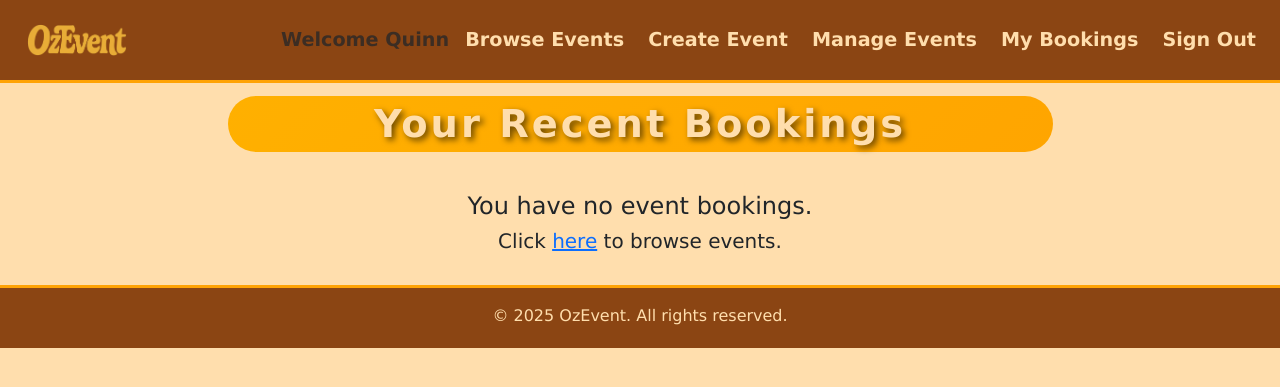
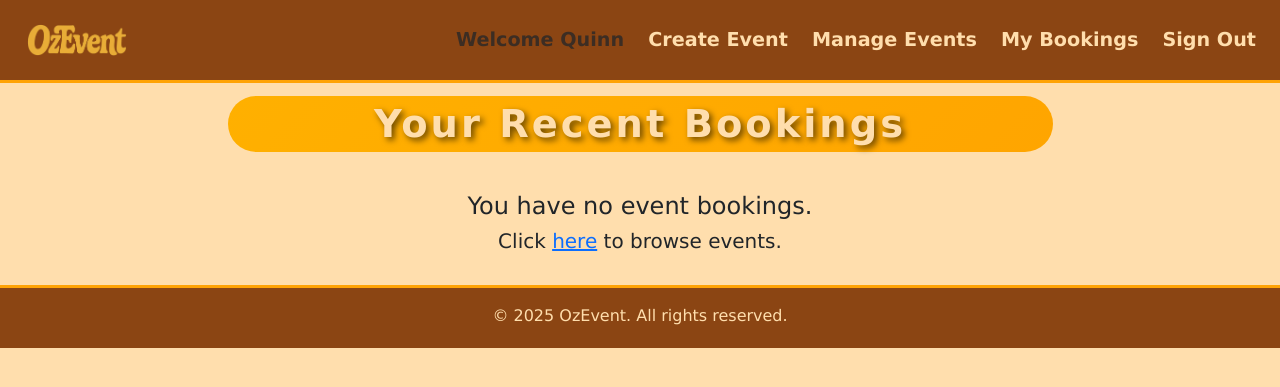
Before and after one commit to qarigby/IAB-207_A3_GRP-16, a Flask app: page /bookings in a window 1280 px wide. Shown: the top 387 px of the page. Run offline with Flask 3, Linux system fonts and the light colour scheme; a user stored in the database is signed in; some libraries are stand-ins or nearby versions.

Commit message:
dummy data

```diff
--- a/a3_group_16/ozevent/templates/base.html
+++ b/a3_group_16/ozevent/templates/base.html
@@ -39,7 +39,6 @@
                         <!-- Other Links -->
                         {% if current_user.is_authenticated %}
                         <a class="nav-item nav-link disabled text-muted" href="#">Welcome {{current_user.firstname}}</a>
-                        <li class="nav-item"><a class="nav-link" href="{{ url_for('main.index') }}">Browse Events</a></li>
                         <li class="nav-item ms-2 me-2"><a class="nav-link" href="{{ url_for('events.create') }}">Create Event</a></li>
                         <li class="nav-item me-2"><a class="nav-link" href="{{ url_for('events.owned_events') }}">Manage Events</a></li>
                         <li class="nav-item me-2"><a class="nav-link" href="{{ url_for('booking.bookings') }}">My Bookings</a></li>
@@ -47,7 +46,6 @@
 
                         {% else %}
 
-                        <li class="nav-item"><a class="nav-link" href="{{ url_for('main.index') }}">Browse Events</a></li>
                         <li class="nav-item me-2"><a class="nav-link" href="{{ url_for('auth.register') }}">Register</a></li>
                         <li class="nav-item me-2"><a class="nav-link" href="{{ url_for('auth.login') }}">Login</a></li>
                         {% endif %}
@@ -73,9 +71,6 @@
                 </div>
                 <div class="offcanvas-body">
                     <ul class="navbar-nav">
-
-                        <li class="nav-item"><a class="nav-link" href="{{ url_for('main.index') }}">Browse Events</a></li>
-
                         <!-- Other Links -->
                         {% if current_user.is_authenticated %}
                         <li class="nav-item"><a class="nav-link" href="{{ url_for('events.create') }}">Create Event</a></li>
```
Also changed, not shown: a3_group_16/instance/ozevent.sqlite.
